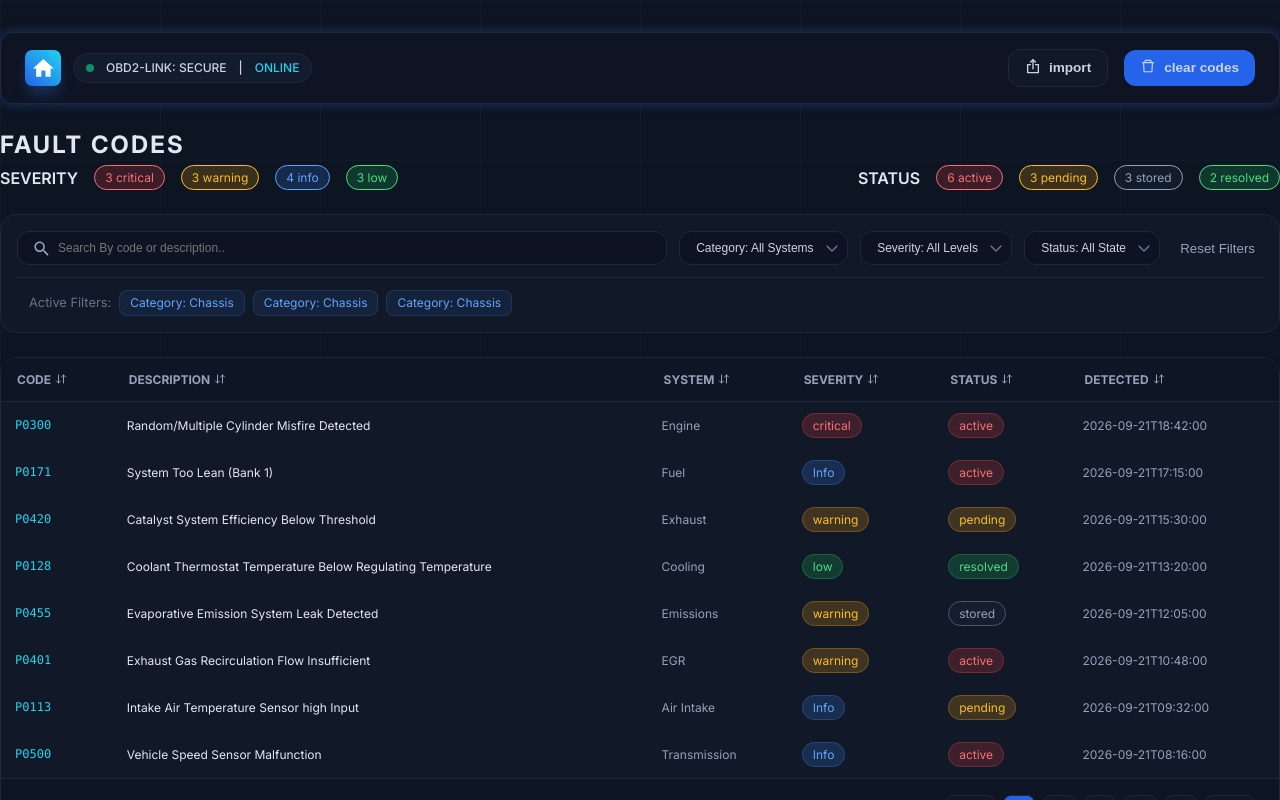
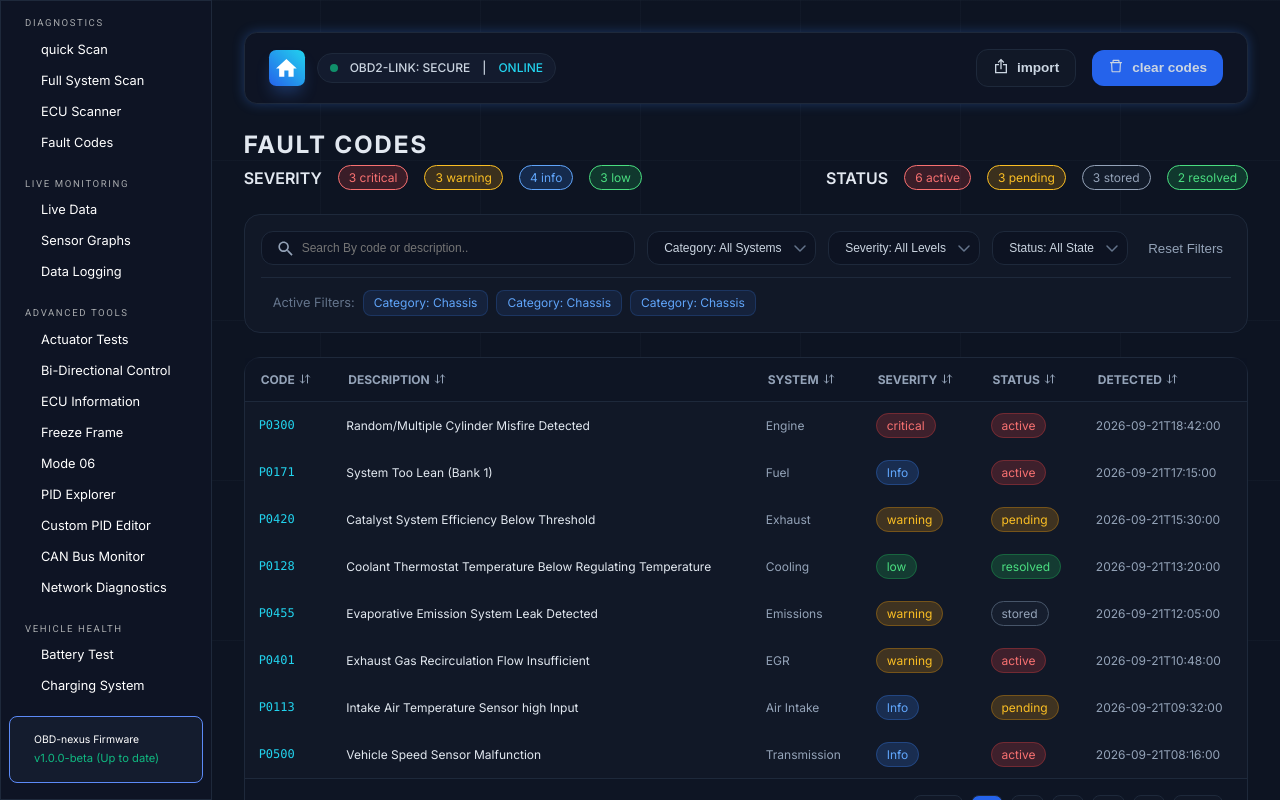
Before and after one commit to ThomasMumladze/OBD-nexus, a React (Vite) app in the folder OBD-nexus.client/: page / in a window 1280 px wide. Built offline with nearby package versions, Linux system fonts and the light colour scheme.

Commit message:
feat: add side bar menu improved style of body

```diff
--- a/OBD-nexus.client/src/App.scss
+++ b/OBD-nexus.client/src/App.scss
@@ -4,10 +4,30 @@ $--tw-text-opacity: 1;
 
 .app {
     height: 100vh;
-    overflow: auto;
 
     &--content {
-        max-width: 1456px;
-        margin: 0 auto;
+        display: flex;
+        height: 100%;
+        overflow: hidden;
+        width: 100%;
+
+        > div {
+            overflow: auto;
+            padding: 0px 2rem;
+            width: 100%;
+        }
+    }
+
+    li {
+        list-style: none;
+    }
+
+    a {
+        text-decoration: none;
+    }
+
+    hr {
+        border: none;
+        border-top: 0.5px solid rgb(49, 69, 102);
     }
 }
--- a/OBD-nexus.client/src/App.tsx
+++ b/OBD-nexus.client/src/App.tsx
@@ -1,4 +1,6 @@
 import "./App.scss";
+
+import SideBar from "./components/SideBar";
 import Header from "./layout/Header";
 import FaultCodes from "./pages/FaultCodes";
 
@@ -6,9 +8,12 @@ function App() {
     return (
         <div className="app">
             <div className="app--content">
-                <Header />
-                <div className="app--content__inner">
-                    <FaultCodes />
+                <SideBar />
+                <div>
+                    <Header />
+                    <div className="app--content__inner">
+                        <FaultCodes />
+                    </div>
                 </div>
             </div>
         </div>
--- a/OBD-nexus.client/src/components/SideBar.tsx
+++ b/OBD-nexus.client/src/components/SideBar.tsx
@@ -1,5 +1,114 @@
 const SideBar = () => {
-    return <aside className="sidebar"></aside>;
+    return (
+        <aside className="sidebar">
+            <div className="sidebar-content">
+                <div className="sidebar-menu">
+                    <div className="diagnostics">
+                        <h3>Diagnostics</h3>
+                        <ul>
+                            <li>
+                                <a href="">quick Scan</a>
+                            </li>
+                            <li>
+                                <a href="">Full System Scan</a>
+                            </li>
+                            <li>
+                                <a href="">ECU Scanner</a>
+                            </li>
+                            <li>
+                                <a href="">Fault Codes</a>
+                            </li>
+                        </ul>
+                    </div>
+
+                    <div className="live-Monitoring">
+                        <h3>Live Monitoring</h3>
+                        <ul>
+                            <li>
+                                <a href="">Live Data</a>
+                            </li>
+                            <li>
+                                <a href="">Sensor Graphs</a>
+                            </li>
+                            <li>
+                                <a href="">Data Logging</a>
+                            </li>
+                        </ul>
+                    </div>
+
+                    <div className="advanced-tools">
+                        <h3>Advanced Tools</h3>
+                        <ul>
+                            <li>
+                                <a href="#">Actuator Tests</a>
+                            </li>
+
+                            <li>
+                                <a href="#">Bi-Directional Control</a>
+                            </li>
+                            <li>
+                                <a href="#">ECU Information</a>
+                            </li>
+                            <li>
+                                <a href="#">Freeze Frame</a>
+                            </li>
+                            <li>
+                                <a href="#">Mode 06</a>
+                            </li>
+                            <li>
+                                <a href="#">PID Explorer</a>
+                            </li>
+                            <li>
+                                <a href="#">Custom PID Editor</a>
+                            </li>
+                            <li>
+                                <a href="#">CAN Bus Monitor</a>
+                            </li>
+                            <li>
+                                <a href="#">Network Diagnostics</a>
+                            </li>
+                        </ul>
+                    </div>
+
+                    <div className="vehicle-health">
+                        <h3>Vehicle Health</h3>
+                        <ul>
+                            <li>
+                                <a href="">Battery Test</a>
+                            </li>
+                            <li>
+                                <a href="">Charging System</a>
+                            </li>
+                            <li>
+                                <a href="">O2 Sensor Test</a>
+                            </li>
+                            <li>
+                                <a href="">EVAP Test</a>
+                            </li>
+                        </ul>
+                    </div>
+                    <div className="reports">
+                        <h3>Reports</h3>
+                        <ul>
+                            <li>
+                                <a href="">Diagnostic Reports</a>
+                            </li>
+                            <li>
+                                <a href="">Scan History</a>
+                            </li>
+                        </ul>
+                    </div>
+                </div>
+
+                <div className="app-version">
+                    <div>
+                        <h2>OBD-nexus Firmware</h2>
+                        <span>v1.0.0-beta {"(Up to date)"}</span>
+                    </div>
+                </div>
+            </div>
+        </aside>
+    );
 };
 
 export default SideBar;
--- a/OBD-nexus.client/src/index.scss
+++ b/OBD-nexus.client/src/index.scss
@@ -6,7 +6,6 @@
 
 body {
     background-color: #0d1422;
-
     background-image:
         linear-gradient(to right, rgba(30, 41, 59, 0.25) 1px, transparent 1px),
         linear-gradient(to bottom, rgba(30, 41, 59, 0.25) 1px, transparent 1px);
--- /dev/null
+++ b/OBD-nexus.client/src/styles/components/_side-bar.scss
@@ -0,0 +1,87 @@
+.sidebar {
+    background-color: rgb(14 20 36);
+    border: solid 1px rgb(30 41 59);
+
+    .sidebar-content {
+        height: 100%;
+        display: inline-flex;
+        flex-direction: column;
+
+        .sidebar-menu {
+            flex-grow: 2;
+            overflow: auto;
+            padding: 1rem 1.5rem;
+
+            &::-webkit-scrollbar {
+                width: 3px;
+            }
+
+            &::-webkit-scrollbar-track {
+                background: #f1f1f1;
+            }
+            &::-webkit-scrollbar-thumb {
+                background: #888;
+                border-radius: 0px;
+            }
+
+            h3 {
+                color: rgb(166, 169, 172);
+                font-family: "Roboto";
+                font-weight: 400;
+                font-size: 0.6rem;
+                letter-spacing: 0.1rem;
+                margin-bottom: 0.35rem;
+                text-transform: uppercase;
+            }
+
+            ul {
+                margin-bottom: 1.25rem;
+
+                li {
+                    border-radius: 0.55rem;
+                    overflow: hidden;
+
+                    a {
+                        color: #fff;
+                        display: block;
+                        font-family: "Inter", sans-serif;
+                        font-size: 0.8rem;
+                        padding: 0.5rem 1rem;
+                        text-wrap: nowrap;
+                    }
+
+                    &:hover {
+                        a {
+                            background: #5c8af7;
+                            background: linear-gradient(90deg, rgba(92, 138, 247, 1) 38%, rgba(28, 79, 217, 1) 100%);
+                        }
+                    }
+                }
+            }
+        }
+    }
+
+    .app-version {
+        flex-grow: 1;
+        font-family: "Inter", sans-serif;
+        padding: 1rem 0.5rem;
+
+        > div {
+            background-color: #141c2e;
+            border: solid 1px #5c8af7;
+            border-radius: 0.5rem;
+            padding: 1rem 1.5rem;
+        }
+
+        h2 {
+            font-size: 0.65rem;
+            font-weight: 400;
+            color: #fff;
+        }
+
+        span {
+            color: #10b981;
+            font-size: 0.7rem;
+        }
+    }
+}
--- a/OBD-nexus.client/src/styles/components/index.scss
+++ b/OBD-nexus.client/src/styles/components/index.scss
@@ -2,3 +2,4 @@
 @use "./fault-code-table";
 @use "./input";
 @use "./button";
+@use "./side-bar";
--- a/OBD-nexus.client/src/styles/layout/_header.scss
+++ b/OBD-nexus.client/src/styles/layout/_header.scss
@@ -13,6 +13,7 @@ header {
     margin-top: 2rem;
     top: 2rem;
     width: 100%;
+    z-index: 99;
 
     .header-container {
         align-items: center;
```
